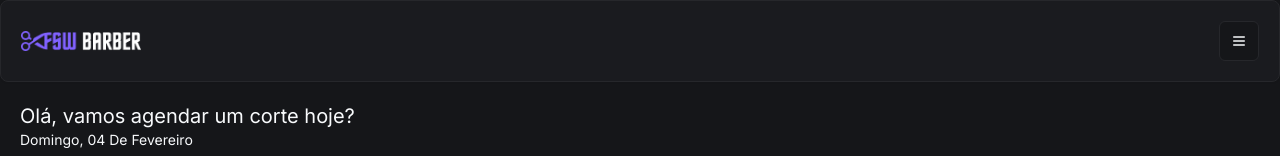
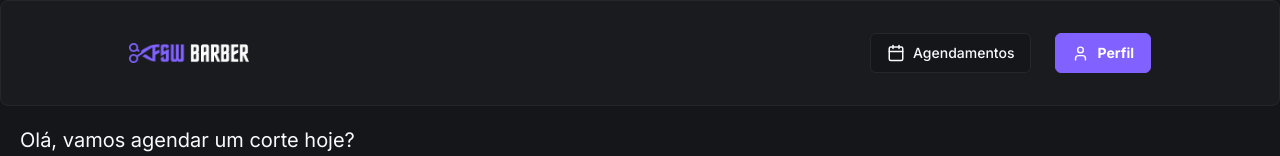
Before and after one commit to Lzdavi13/Barbershop, a Next.js app: page / in a window 1280 px wide. Shown: the top 156 px of the page. Built offline with nearby package versions, Linux system fonts and the light colour scheme; no server answers; the database is empty.

Commit message:
feat: add responsive header

```diff
--- a/app/_components/card-login.tsx
+++ b/app/_components/card-login.tsx
@@ -1,6 +1,5 @@
 "use client";
 import { AlertDialogTrigger } from "@radix-ui/react-alert-dialog";
-import { LogInIcon } from "lucide-react";
 import { signIn } from "next-auth/react";
 import Image from "next/image";
 import {
@@ -13,17 +12,18 @@ import {
 } from "./ui/alert-dialog";
 import { Button } from "./ui/button";
 
-function CardLogin() {
+import { ReactNode } from "react";
+
+interface CardLoginProps {
+  button: ReactNode;
+}
+
+function CardLogin({ button }: CardLoginProps) {
   const handleLoginClick = () => signIn("google");
   return (
     <>
       <AlertDialog>
-        <AlertDialogTrigger asChild>
-          <Button variant="secondary" className="w-full justify-start">
-            <LogInIcon className="mr-2" size={18} />
-            Fazer login
-          </Button>
-        </AlertDialogTrigger>
+        <AlertDialogTrigger asChild>{button}</AlertDialogTrigger>
 
         <AlertDialogContent className="w-[90%] rounded-xl">
           <AlertDialogHeader>
--- a/app/_components/card-logout.tsx
+++ b/app/_components/card-logout.tsx
@@ -1,6 +1,6 @@
 "use client";
-import { LogOutIcon } from "lucide-react";
 import { signOut } from "next-auth/react";
+import { ReactNode } from "react";
 import {
   AlertDialog,
   AlertDialogAction,
@@ -12,17 +12,18 @@ import {
   AlertDialogTitle,
   AlertDialogTrigger,
 } from "./ui/alert-dialog";
-import { Button } from "./ui/button";
 
-function CardLougout() {
+interface CardLogoutProps {
+  button: ReactNode
+}
+
+function CardLougout({ button }: CardLogoutProps) {
   const handleLogoutClick = () => signOut();
   return (
     <>
       <AlertDialog>
         <AlertDialogTrigger asChild>
-          <Button size="icon" variant="secondary">
-            <LogOutIcon size={18} />
-          </Button>
+          {button}
         </AlertDialogTrigger>
 
         <AlertDialogContent className="w-[90%] rounded-xl">
--- a/app/_components/header.tsx
+++ b/app/_components/header.tsx
@@ -1,22 +1,59 @@
-import { MenuIcon } from "lucide-react";
+"use client";
+import { CalendarIcon, MenuIcon, UserIcon } from "lucide-react";
+import { useSession } from "next-auth/react";
 import Image from "next/image";
 import Link from "next/link";
+import CardLogin from "./card-login";
+import CardLougout from "./card-logout";
 import SideMenu from "./side-menu";
+import { Avatar, AvatarImage } from "./ui/avatar";
 import { Button } from "./ui/button";
 import { Card, CardContent } from "./ui/card";
 import { Sheet, SheetContent, SheetTrigger } from "./ui/sheet";
 
 function Header() {
+  const { data } = useSession();
+
   return (
     <header>
       <Card>
-        <CardContent className="flex justify-between p-5 items-center">
+        <CardContent className="flex justify-between p-5 items-center xl:py-8 xl:px-32">
           <Link href="/">
             <Image src="/Logo.png" alt="fsw barber" height={18} width={120} />
           </Link>
+          <div className="max-lg:hidden flex items-center gap-6">
+            <Button variant="outline" className="justify-start" asChild>
+              <Link href="/bookings">
+                <CalendarIcon size={18} className="mr-2" />
+                Agendamentos
+              </Link>
+            </Button>
+            {data?.user ?
+              <CardLougout button={
+                <div className="flex justify-between items-center cursor-pointer">
+                  <div className="flex gap-2 items-center">
+                    <Avatar>
+                      <AvatarImage src={data?.user?.image ?? ""} className="size-9" />
+                    </Avatar>
+                    <h2 className="text-base font-bold">{data?.user?.name}</h2>
+                  </div>
+                </div>} /> :
+              <CardLogin
+                button={
+                  <Button
+                    variant="default"
+                    className="w-full justify-start font-bold"
+                  >
+                    <UserIcon size={17} className="mr-2" />
+                    Perfil
+                  </Button>
+                } />
+            }
+
+          </div>
           <Sheet>
             <SheetTrigger asChild>
-              <Button variant="outline" size="icon">
+              <Button variant="outline" size="icon" className="xl:hidden">
                 <MenuIcon size={16} />
               </Button>
             </SheetTrigger>
--- a/app/_components/side-menu.tsx
+++ b/app/_components/side-menu.tsx
@@ -1,6 +1,6 @@
 "use client";
 
-import { CalendarIcon, HomeIcon, UserIcon } from "lucide-react";
+import { CalendarIcon, HomeIcon, LogInIcon, LogOutIcon, UserIcon } from "lucide-react";
 import { useSession } from "next-auth/react";
 import Link from "next/link";
 import CardLogin from "./card-login";
@@ -25,7 +25,11 @@ function SideMenu() {
             </Avatar>
             <h2 className="text-base font-bold">{data.user.name}</h2>
           </div>
-          <CardLougout />
+          <CardLougout button={
+            <Button size="icon" variant="secondary">
+              <LogOutIcon size={18} />
+            </Button>
+          } />
         </div>
       ) : (
         <div className="flex flex-col px-5 py-6 gap-3">
@@ -33,7 +37,14 @@ function SideMenu() {
             <UserIcon size={30} />
             <h2 className="text-base font-bold">Olá, faça seu login!</h2>
           </div>
-          <CardLogin />
+          <CardLogin
+            button={
+              <Button variant="secondary" className="w-full justify-start">
+                <LogInIcon className="mr-2" size={18} />
+                Fazer login
+              </Button>
+            }
+          />
         </div>
       )}
       <div className="flex flex-col gap-3 px-5">
```
Also changed, not shown: app/(home)/page.tsx (+3 -4 lines).
